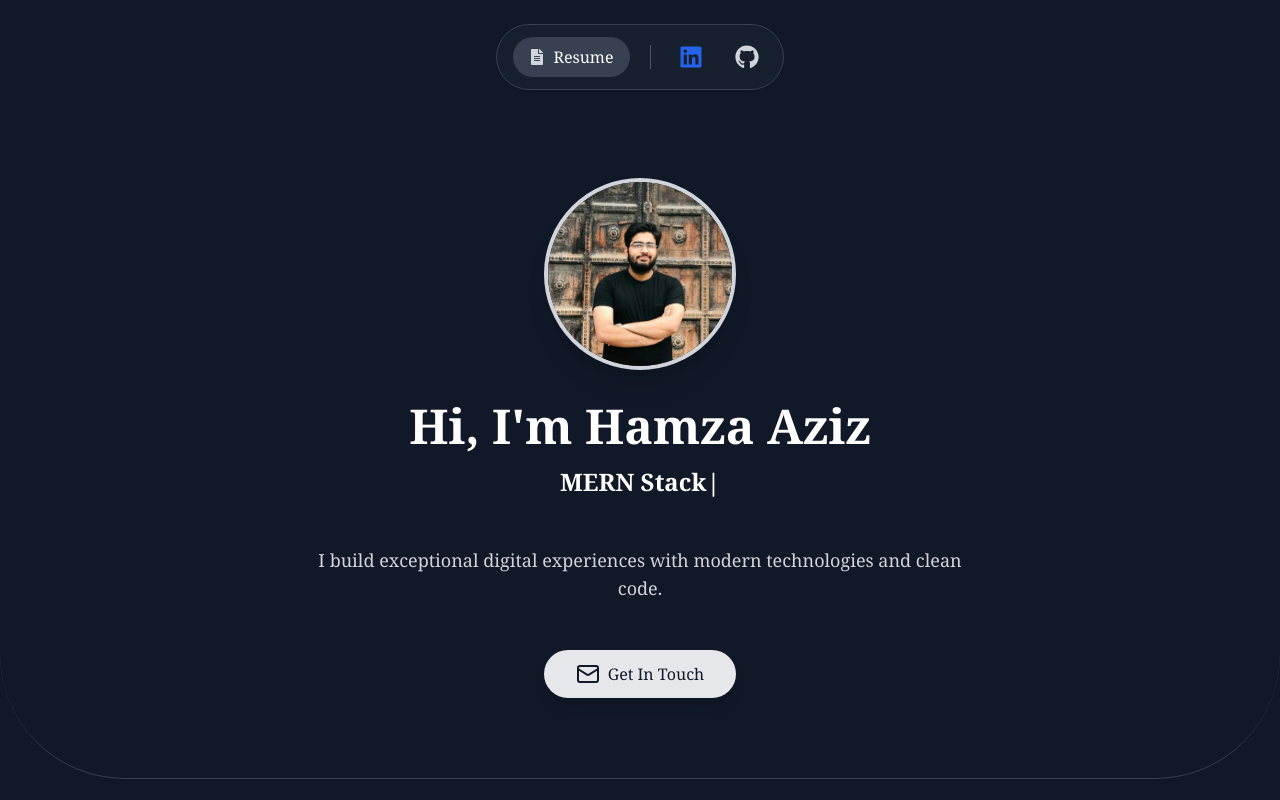
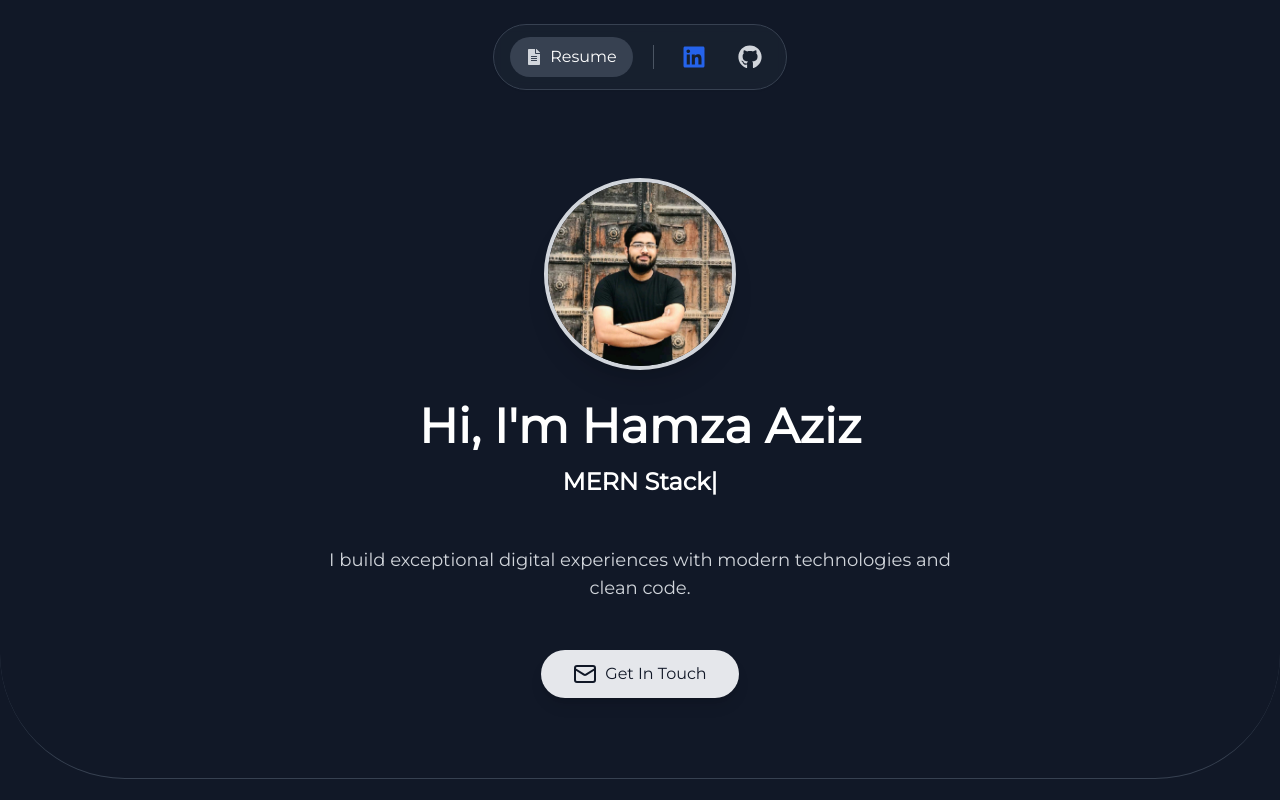
Before and after one commit to IamHamzaAziz/mern-portfolio, a React (Vite) app in the folder frontend/: page / in a window 1280 px wide. Shown: the top 800 px of the page. Built offline with nearby package versions, Linux system fonts and the light colour scheme.

Commit message:
added Montserrat font

```diff
--- a/frontend/index.html
+++ b/frontend/index.html
@@ -7,9 +7,11 @@
   <!-- Favicon -->
   <link rel="shortcut icon" href="favicon.png" type="image/x-icon">
   <title>Hamza Aziz - Portfolio</title>
+  <!-- Google Font -->
+  <link href="https://fonts.googleapis.com/css2?family=Montserrat&display=swap" rel="stylesheet">
 </head>
 
-<body class="bg-gray-900 text-gray-200 font-serif">
+<body class="bg-gray-900 text-gray-200">
   <div id="root"></div>
   <script type="module" src="/src/main.jsx"></script>
 </body>
--- a/frontend/src/App.css
+++ b/frontend/src/App.css
@@ -5,3 +5,7 @@
 .section-heading-icon {
     @apply h-7 w-7 sm:h-10 sm:w-10
 }
+
+body {
+    font-family: 'Montserrat', sans-serif;
+}
```
